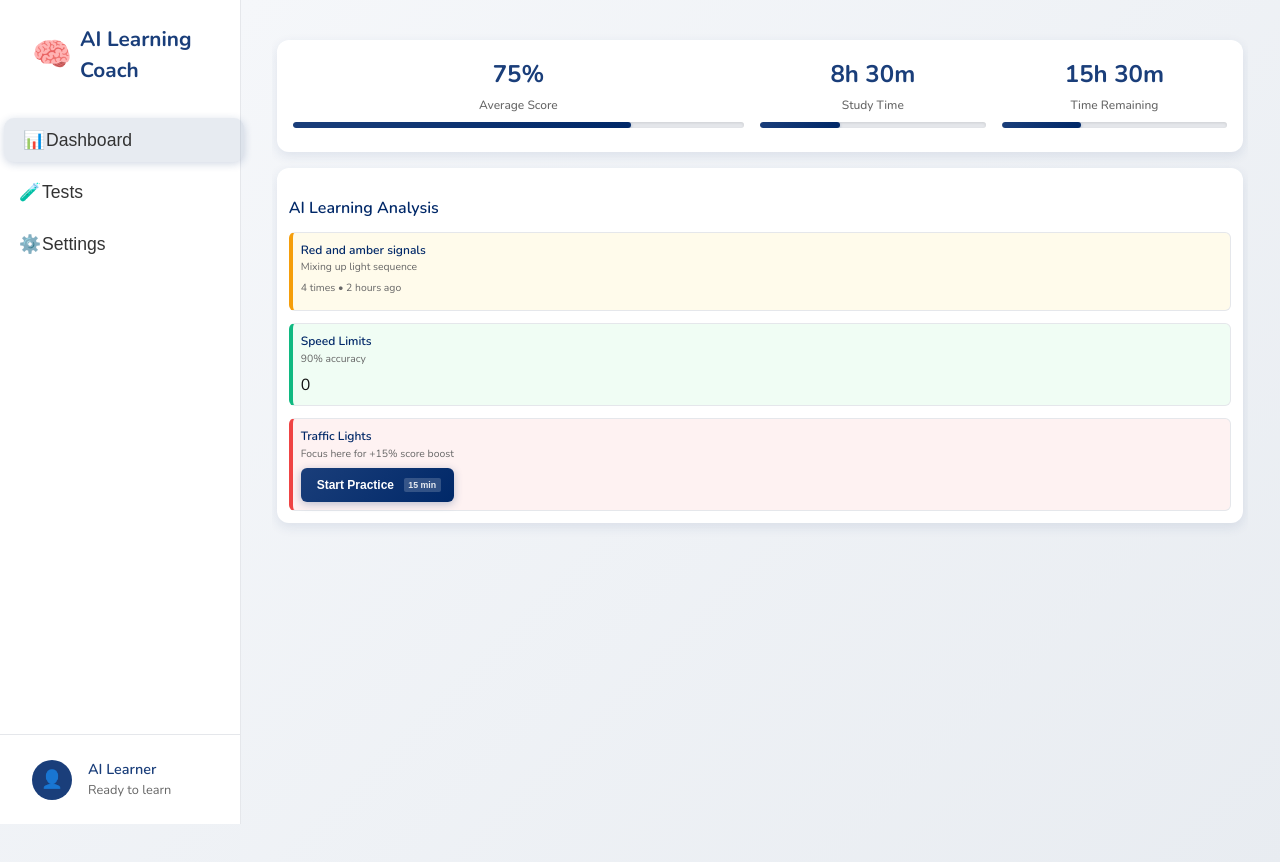
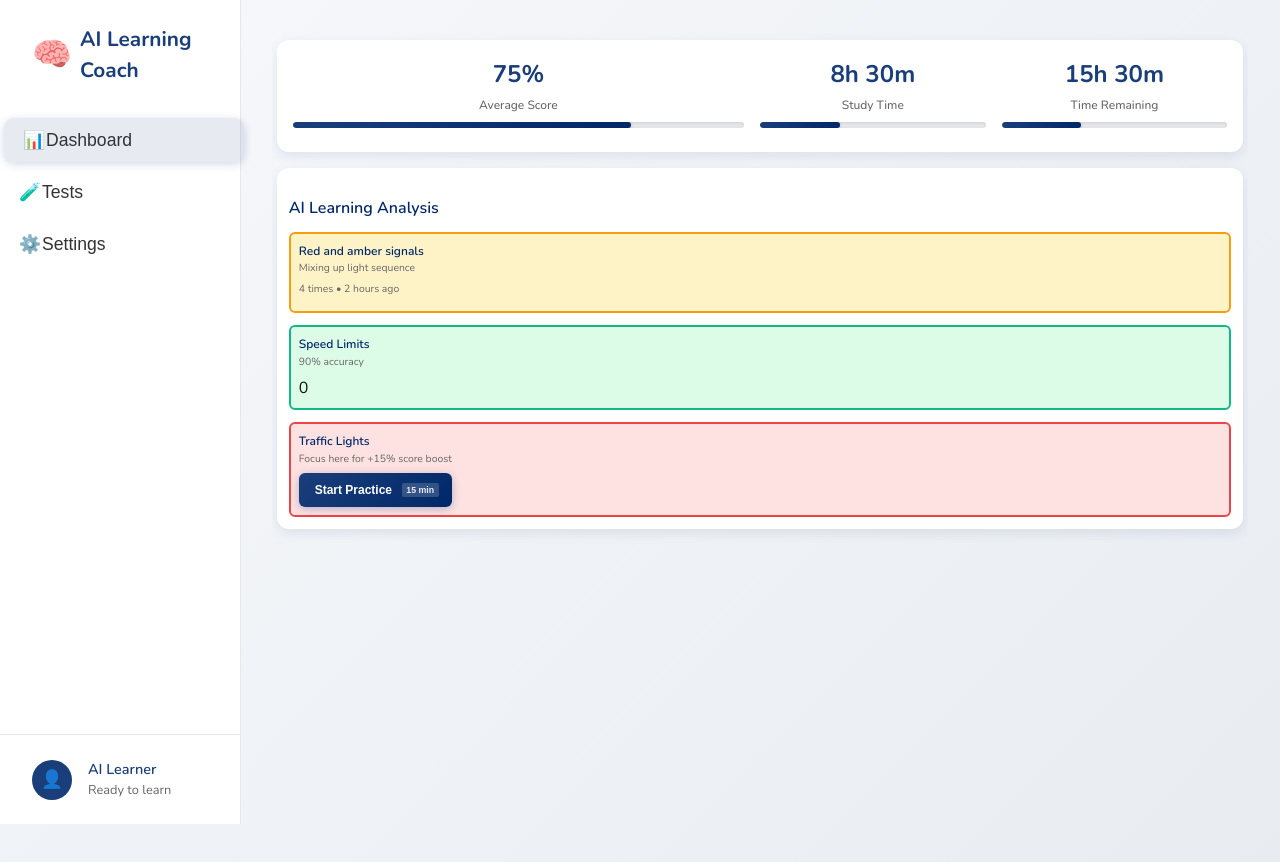
Before and after one commit to fullcircleAI/cbr-ai-coach, a React (Create React App) app: page / in a window 1280 px wide. Shown: the top 862 px of the page. Built offline with nearby package versions, Linux system fonts and the light colour scheme.

Commit message:
Make traffic light colors more vibrant and visible - thicker borders and stronger background colors

```diff
--- a/src/components/AICoachDashboard.css
+++ b/src/components/AICoachDashboard.css
@@ -93,18 +93,21 @@
 }
 
 .insight-card.amber {
-  border-left: 4px solid #f59e0b;
-  background: #fffbeb;
+  border-left: 6px solid #f59e0b;
+  background: #fef3c7;
+  border: 2px solid #f59e0b;
 }
 
 .insight-card.green {
-  border-left: 4px solid #10b981;
-  background: #f0fdf4;
+  border-left: 6px solid #10b981;
+  background: #dcfce7;
+  border: 2px solid #10b981;
 }
 
 .insight-card.red {
-  border-left: 4px solid #ef4444;
-  background: #fef2f2;
+  border-left: 6px solid #ef4444;
+  background: #fee2e2;
+  border: 2px solid #ef4444;
 }
 
 .insight-icon {
```
